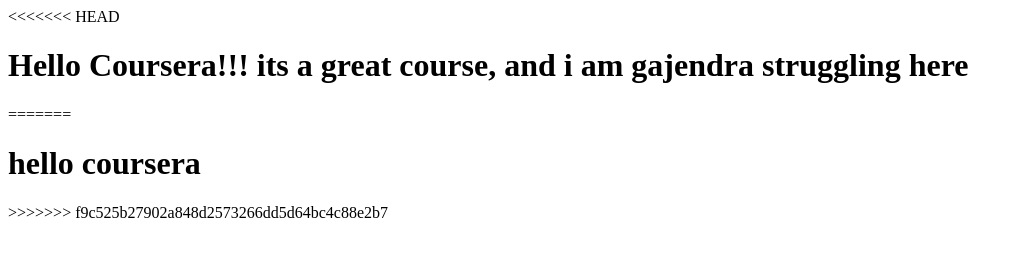
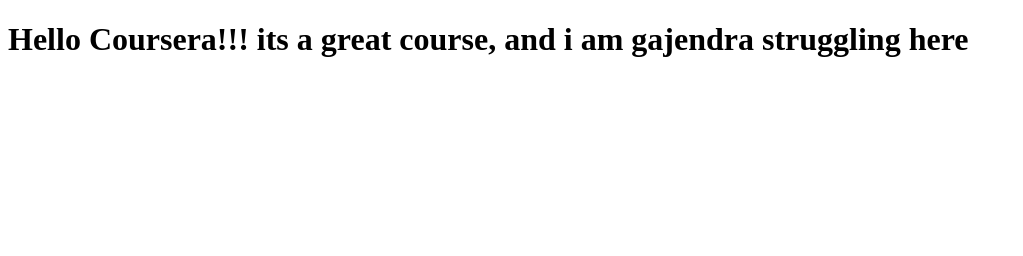
Before and after one commit to thegaj/coursera-test, a plain HTML site: page site/index.html in a window 1280 px wide. Shown: the whole page, without its empty margins (0-1023 px from the left). Drawn offline with Linux system fonts and the light colour scheme.

Commit message:
Update index.html

```diff
--- a/site/index.html
+++ b/site/index.html
@@ -4,12 +4,6 @@
  <title>HELLO COURSERA!</title>
  </head>
  <body>
-<<<<<<< HEAD
    <h1>Hello Coursera!!! its a great course, and i am gajendra struggling here</h1>
   </body>
   </html>
-=======
-   <h1>hello coursera</h1>
-  </body>
-  </html>
->>>>>>> f9c525b27902a848d2573266dd5d64bc4c88e2b7
```
